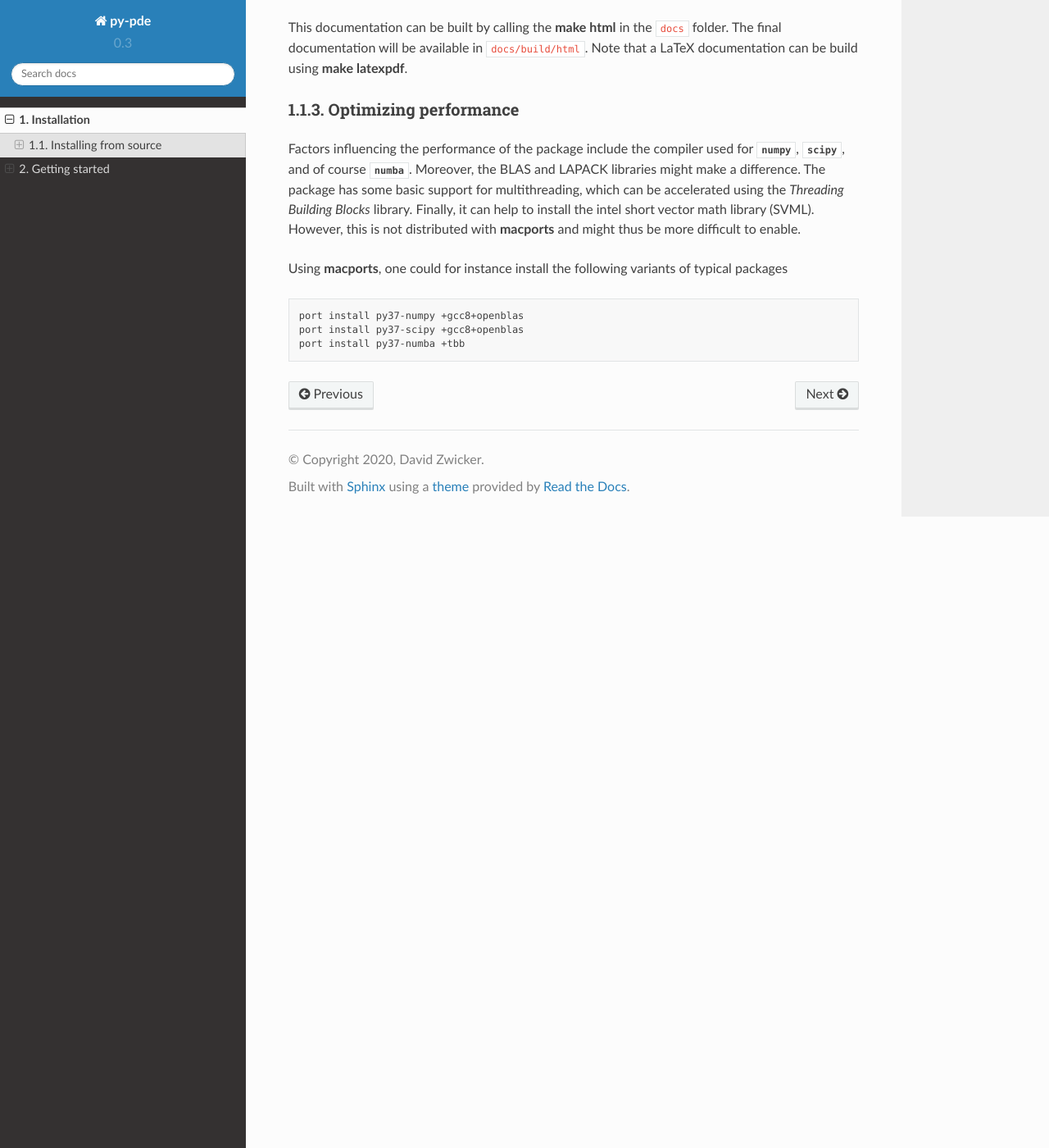
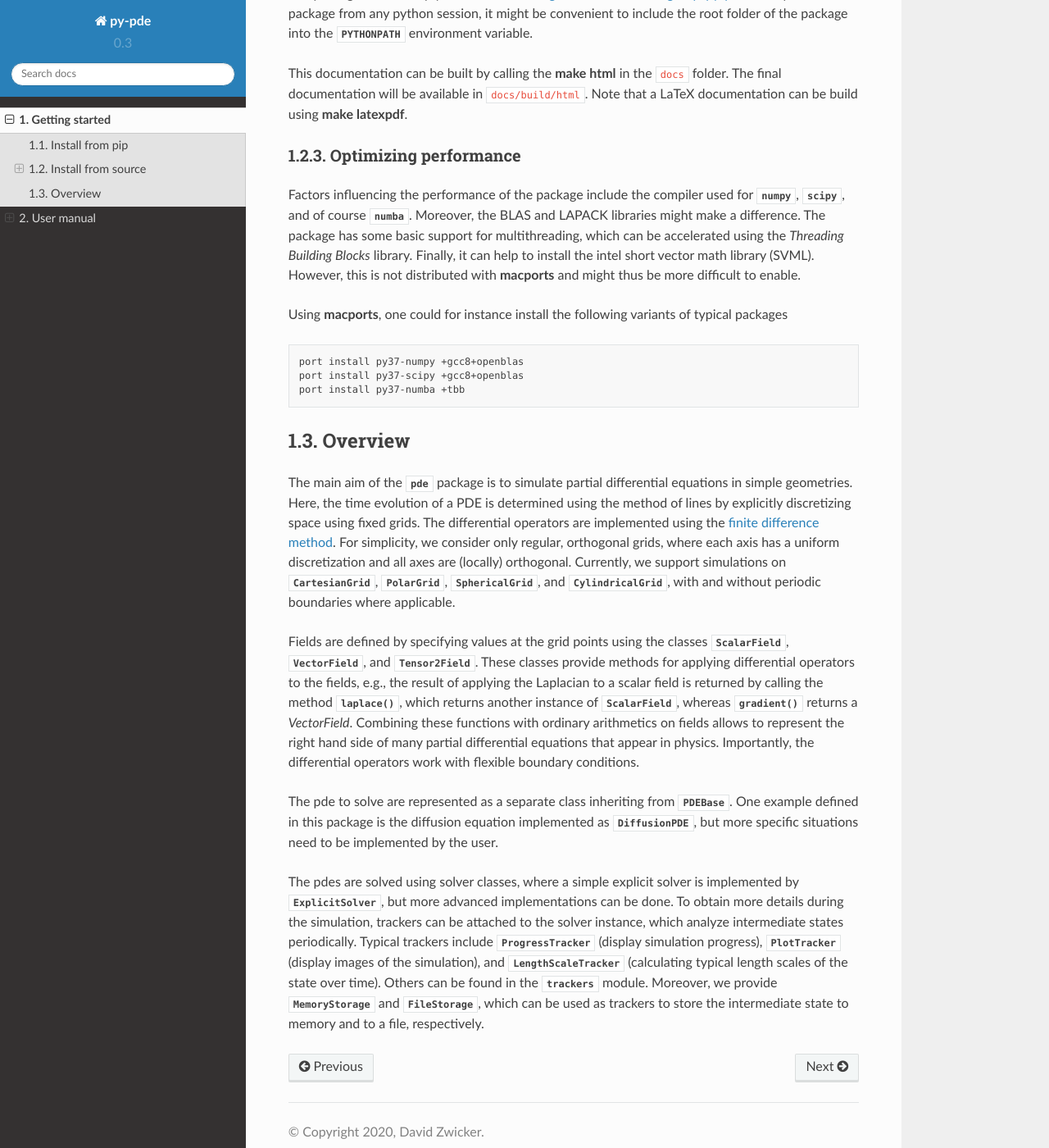
Before and after one commit to zwicker-group/py-pde, a Sphinx documentation site: the page built from docs/source/getting_started.rst, in a window 1280 px wide and 1400 px high, scrolled down 1681 px. Shown: the whole window at 82% size. Built offline with Sphinx 7.4.7 and the Read the Docs theme 2.0.0, drawn with Linux system fonts in a browser that asks for light colours; pages that are not in the unit, such as notebooks, are missing from menus; some of the changed text lies outside the part shown.

Commit message:
Improved documentation

```diff
--- a/docs/source/installation.rst
+++ b/docs/source/getting_started.rst
@@ -1,5 +1,8 @@
-Installation
-############
+Getting started
+===============
+
+Install from pip
+^^^^^^^^^^^^^^^^
 
 This `py-pde` package is developed for python 3.6+ and should run on all
 common platforms.
@@ -23,8 +26,8 @@ install the following optional packages:
 Moreover, :command:`ffmpeg` needs to be installed and for creating movies.
 
 
-Installing from source
-^^^^^^^^^^^^^^^^^^^^^^
+Install from source
+^^^^^^^^^^^^^^^^^^^
 Installing from source can be necessary if the pypi installation does not work
 or if the latest source code should be installed from github.
 
@@ -107,3 +110,57 @@ of typical packages
 	port install py37-numpy +gcc8+openblas
 	port install py37-scipy +gcc8+openblas
 	port install py37-numba +tbb
+
+
+Overview
+^^^^^^^^
+
+The main aim of the :mod:`pde` package is to simulate partial differential
+equations in simple geometries.
+Here, the time evolution of a PDE is determined using the method of lines by
+explicitly discretizing space using fixed grids.
+The differential operators are implemented using the `finite difference method
+<https://en.wikipedia.org/wiki/Finite_difference_method>`_.
+For simplicity, we consider only regular, orthogonal grids, where each axis has
+a uniform discretization and all axes are (locally) orthogonal.
+Currently, we support simulations on
+:class:`~pde.grids.cartesian.CartesianGrid`,
+:class:`~pde.grids.spherical.PolarGrid`,
+:class:`~pde.grids.spherical.SphericalGrid`, and
+:class:`~pde.grids.cylindrical.CylindricalGrid`,
+with and without periodic boundaries where applicable.
+
+Fields are defined by specifying values at the grid points using the classes
+:class:`~pde.fields.scalar.ScalarField`,
+:class:`~pde.fields.vectorial.VectorField`, and
+:class:`~pde.fields.tensorial.Tensor2Field`.
+These classes provide methods for applying differential operators to the fields,
+e.g., the result of applying the Laplacian to a scalar field is returned by
+calling the method :meth:`~pde.fields.scalar.ScalarField.laplace`, which
+returns another instance of :class:`~pde.fields.scalar.ScalarField`, whereas
+:meth:`~pde.fields.scalar.ScalarField.gradient` returns a `VectorField`.
+Combining these functions with ordinary arithmetics on fields allows to
+represent the right hand side of many partial differential equations that appear
+in physics.
+Importantly, the differential operators work with flexible boundary conditions.
+
+The pde to solve are represented as a separate class inheriting from
+:class:`~pde.pdes.base.PDEBase`.
+One example defined in this package is the diffusion equation implemented as
+:class:`~pde.pdes.diffusion.DiffusionPDE`, but more specific situations need to
+be implemented by the user.
+
+The pdes are solved using solver classes, where a simple explicit solver is
+implemented by :class:`~pde.solvers.explicit.ExplicitSolver`, but more advanced
+implementations can be done.
+To obtain more details during the simulation, trackers can be attached to the
+solver instance, which analyze intermediate states periodically. Typical
+trackers include
+:class:`~pde.trackers.trackers.ProgressTracker` (display simulation progress),
+:class:`~pde.trackers.trackers.PlotTracker` (display images of the simulation),
+and :class:`~pde.trackers.trackers.LengthScaleTracker` (calculating
+typical length scales of the state over time).
+Others can be found in the :mod:`~pde.trackers.trackers` module.
+Moreover, we provide :class:`~pde.storage.memory.MemoryStorage` and
+:class:`~pde.storage.file.FileStorage`, which can be used as trackers
+to store the intermediate state to memory and to a file, respectively.
--- a/docs/source/index.rst
+++ b/docs/source/index.rst
@@ -24,8 +24,9 @@ Contents
     :maxdepth: 2
     :numbered:
 
-    installation
-    quickstart/quickstart
+    getting_started
+    examples_gallery/index
+    manual/index
     packages/pde
 
 
--- a/docs/source/quickstart/quickstart.rst
+++ b/docs/source/manual/index.rst
@@ -1,13 +1,11 @@
-Getting started
-===============
+User manual
+===========
 
 
 .. toctree::
    :maxdepth: 3
 
 
-   overview
-   examples
    mathematical_basics
    advanced_usage
    contributing
--- a/docs/source/run_autodoc.py
+++ b/docs/source/run_autodoc.py
@@ -8,6 +8,11 @@ import logging
 logging.basicConfig(level=logging.INFO)
 
 OUTPUT_PATH = 'packages'
+REPLACEMENTS = {
+    'Submodules\n----------\n\n': '',
+    'Subpackages\n-----------': '**Subpackages:**',
+    'pde package\n===========': 'Reference manual\n================',
+}
 
 
 
@@ -58,8 +63,8 @@ def main():
     # replace unwanted information
     for path in glob.glob(f'{OUTPUT_PATH}/*.rst'):
         logging.info('Patch file `%s`', path)
-        replace_in_file(path, {'Submodules\n----------\n\n': ''})
-        replace_in_file(path, {'Subpackages\n-----------': '**Subpackages:**'})
+        replace_in_file(path, REPLACEMENTS)
+
 
 
 if __name__ == '__main__':
```
Also changed, not shown: TODO.md (+5 -0 lines), docs/source/quickstart/examples.rst (deleted, +0 -58 lines), docs/source/quickstart/overview.rst (deleted, +0 -52 lines), docs/source/manual/advanced_usage.rst (renamed from docs/source/quickstart/advanced_usage.rst), docs/source/manual/contributing.rst (renamed from docs/source/quickstart/contributing.rst), docs/source/manual/mathematical_basics.rst (renamed from docs/source/quickstart/mathematical_basics.rst), 2 other files.
